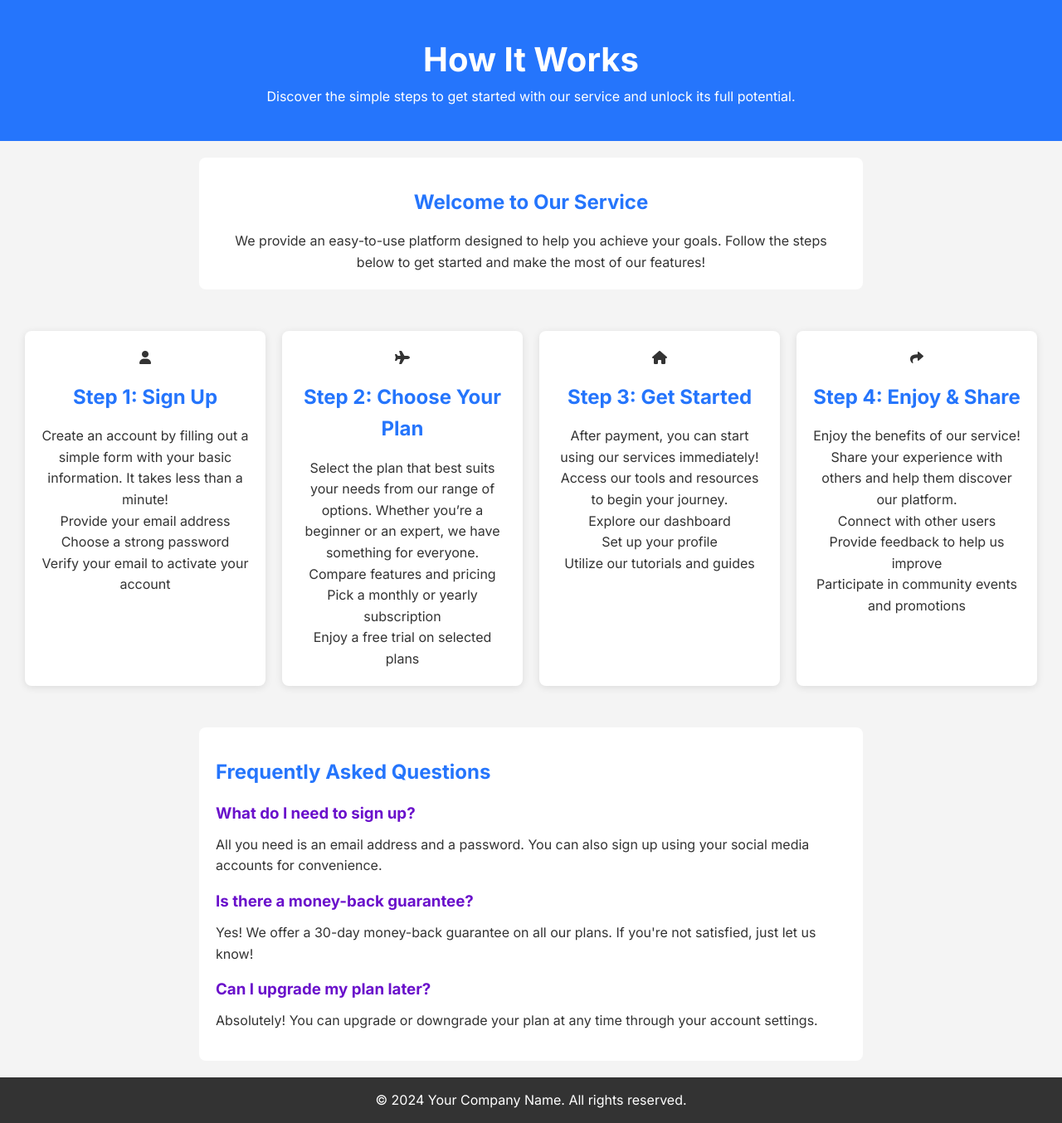
After one commit to Ricky004/industrial-training-project, a PHP site: page /how-it-works.html in a window 1280 px wide. The commit adds this page. Shown: the whole page at 83% size. Run offline with PHP 8.4, Linux system fonts and the light colour scheme.

Commit message:
Add how it works page

```diff
--- /dev/null
+++ b/how-it-works.css
@@ -0,0 +1,95 @@
+* {
+    box-sizing: border-box;
+    margin: 0;
+    padding: 0;
+    font-family: 'Inter', sans-serif;
+}
+
+body {
+    background-color: #f4f4f4;
+    color: #333;
+    line-height: 1.6;
+}
+
+header {
+    background: #2575fc;
+    color: #fff;
+    padding: 40px;
+    text-align: center;
+}
+
+h1 {
+    font-size: 2.5em;
+}
+
+.intro {
+    text-align: center;
+    padding: 20px;
+    background: #fff;
+    margin: 20px auto;
+    border-radius: 8px;
+    max-width: 800px;
+}
+
+.steps {
+    display: flex;
+    justify-content: space-around;
+    flex-wrap: wrap;
+    padding: 20px;
+}
+
+.step {
+    background: #fff;
+    border-radius: 8px;
+    box-shadow: 0 2px 10px rgba(0, 0, 0, 0.1);
+    margin: 10px;
+    padding: 20px;
+    flex: 1 1 220px;
+    max-width: 300px;
+    text-align: center;
+    transition: transform 0.3s;
+}
+
+.step:hover {
+    transform: translateY(-5px);
+}
+
+.step-image {
+    width: 100%;
+    height: auto;
+    border-radius: 8px;
+}
+
+h2 {
+    color: #2575fc;
+    margin: 15px 0;
+}
+
+ul {
+    list-style-type: none;
+    padding-left: 0;
+}
+
+.faq {
+    background: #fff;
+    padding: 20px;
+    margin: 20px auto;
+    border-radius: 8px;
+    max-width: 800px;
+}
+
+.faq-item {
+    margin-bottom: 15px;
+}
+
+.faq-item h3 {
+    margin: 10px 0;
+    color: #6a11cb;
+}
+
+footer {
+    text-align: center;
+    padding: 15px;
+    background-color: #333;
+    color: #fff;
+}
--- /dev/null
+++ b/how-it-works.html
@@ -0,0 +1,93 @@
+<!DOCTYPE html>
+<html lang="en">
+<head>
+    <meta charset="UTF-8">
+    <meta name="viewport" content="width=device-width, initial-scale=1.0">
+    <title>How It Works</title>
+    <link rel="stylesheet" href="how-it-works.css">
+    <link rel="stylesheet" href="https://cdnjs.cloudflare.com/ajax/libs/font-awesome/6.0.0-beta3/css/all.min.css">
+    <style>
+        @import url('https://fonts.googleapis.com/css2?family=Roboto:ital,wght@0,100;0,300;0,400;0,500;0,700;0,900;1,100;1,300;1,400;1,500;1,700;1,900&display=swap');
+        @import url('https://fonts.googleapis.com/css2?family=Inter:ital,opsz,wght@0,14..32,100..900;1,14..32,100..900&display=swap');
+    </style>
+</head>
+<body>
+    <header>
+        <h1>How It Works</h1>
+        <p>Discover the simple steps to get started with our service and unlock its full potential.</p>
+    </header>
+
+    <main>
+        <section class="intro">
+            <h2>Welcome to Our Service</h2>
+            <p>We provide an easy-to-use platform designed to help you achieve your goals. Follow the steps below to get started and make the most of our features!</p>
+        </section>
+
+        <section class="steps">
+            <div class="step">
+                <i class="fa fa-user"></i>
+                <h2>Step 1: Sign Up</h2>
+                <p>Create an account by filling out a simple form with your basic information. It takes less than a minute!</p>
+                <ul>
+                    <li>Provide your email address</li>
+                    <li>Choose a strong password</li>
+                    <li>Verify your email to activate your account</li>
+                </ul>
+            </div>
+
+            <div class="step">
+                <i class="fa fa-plane"></i>
+                <h2>Step 2: Choose Your Plan</h2>
+                <p>Select the plan that best suits your needs from our range of options. Whether you’re a beginner or an expert, we have something for everyone.</p>
+                <ul>
+                    <li>Compare features and pricing</li>
+                    <li>Pick a monthly or yearly subscription</li>
+                    <li>Enjoy a free trial on selected plans</li>
+                </ul>
+            </div>
+
+            <div class="step">
+                <i class="fa fa-home"></i>
+                <h2>Step 3: Get Started</h2>
+                <p>After payment, you can start using our services immediately! Access our tools and resources to begin your journey.</p>
+                <ul>
+                    <li>Explore our dashboard</li>
+                    <li>Set up your profile</li>
+                    <li>Utilize our tutorials and guides</li>
+                </ul>
+            </div>
+
+            <div class="step">
+                <i class="fa fa-share"></i>
+                <h2>Step 4: Enjoy & Share</h2>
+                <p>Enjoy the benefits of our service! Share your experience with others and help them discover our platform.</p>
+                <ul>
+                    <li>Connect with other users</li>
+                    <li>Provide feedback to help us improve</li>
+                    <li>Participate in community events and promotions</li>
+                </ul>
+            </div>
+        </section>
+
+        <section class="faq">
+            <h2>Frequently Asked Questions</h2>
+            <div class="faq-item">
+                <h3>What do I need to sign up?</h3>
+                <p>All you need is an email address and a password. You can also sign up using your social media accounts for convenience.</p>
+            </div>
+            <div class="faq-item">
+                <h3>Is there a money-back guarantee?</h3>
+                <p>Yes! We offer a 30-day money-back guarantee on all our plans. If you're not satisfied, just let us know!</p>
+            </div>
+            <div class="faq-item">
+                <h3>Can I upgrade my plan later?</h3>
+                <p>Absolutely! You can upgrade or downgrade your plan at any time through your account settings.</p>
+            </div>
+        </section>
+    </main>
+
+    <footer>
+        <p>&copy; 2024 Your Company Name. All rights reserved.</p>
+    </footer>
+</body>
+</html>
--- a/index.html
+++ b/index.html
@@ -5,7 +5,7 @@
     <meta charset="UTF-8">
     <meta name="viewport" content="width=device-width, initial-scale=1.0">
     <link rel="stylesheet" href="style.css">
-    <title>Document</title>
+    <title>Home page</title>
     <style>
         @import url('https://fonts.googleapis.com/css2?family=Roboto:ital,wght@0,100;0,300;0,400;0,500;0,700;0,900;1,100;1,300;1,400;1,500;1,700;1,900&display=swap');
         @import url('https://fonts.googleapis.com/css2?family=Inter:ital,opsz,wght@0,14..32,100..900;1,14..32,100..900&display=swap');
@@ -22,7 +22,9 @@
                     <button id="categoryButton" class="button-category">Categories</button>
                 </li>
                 <li>Browse services</li>
-                <li>How it works</li>
+                <a href="how-it-works.html">
+                    <li>How it works</li>
+                </a>
             </div>
             <div class="nav-l-2">
                 <a href="signup-page.html">
--- a/style.css
+++ b/style.css
@@ -25,6 +25,11 @@
     justify-content: center;
     background: #fff;
     z-index: 50;
+}
+
+a {
+   text-decoration: none;
+   color: inherit;
 }
 
 .nav-l-1 {
```
